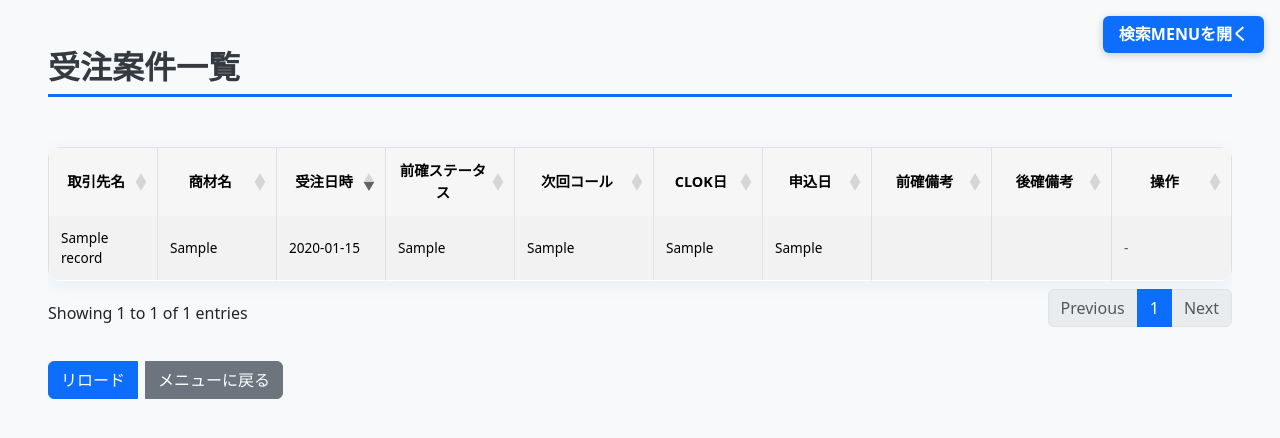
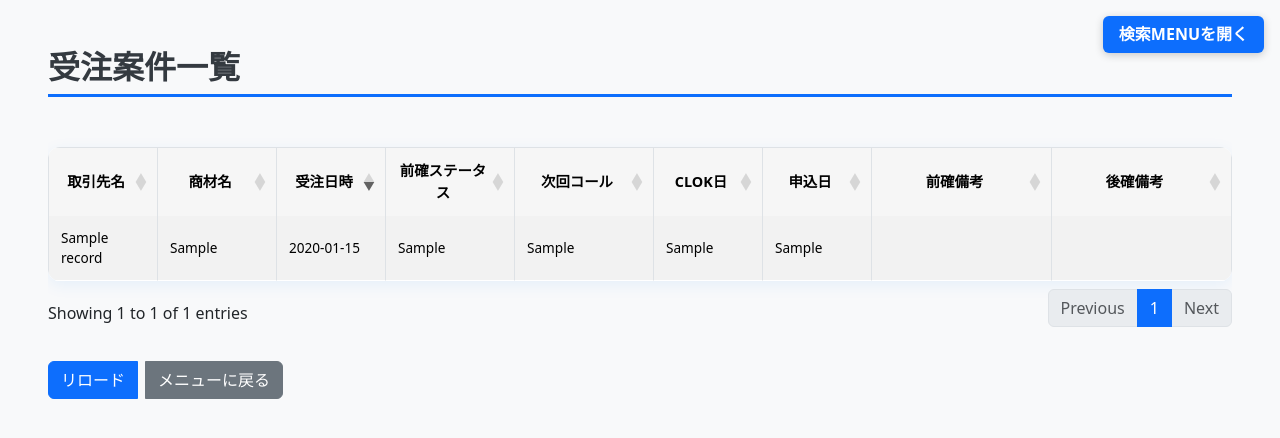
Before and after one commit to 6hfu/giftsf, a Flask app: template templates/records.html in a window 1280 px wide. Shown: the top 438 px of the page. Run offline with Flask 3, Linux system fonts and the light colour scheme; the template is opened without the code that fills it: most values are stand-ins (such as "Sample title", 1, 10 or a date in 2020); some libraries are stand-ins or nearby versions.

Commit message:
Update records.html

```diff
--- a/templates/records.html
+++ b/templates/records.html
@@ -384,7 +384,6 @@
                             <th>申込日</th>
                             <th>前確備考</th>
                             <th>後確備考</th>
-                        <th>操作</th> <!-- ★ 追加 -->
                         </tr>
                     </thead>
                     <tbody>
@@ -399,17 +398,9 @@
                             <td>{{ record.Field118__c or '' }}</td>
                             <td>{{ (record.Field171__c or '').replace('\n', '<br>') | safe }}</td>
                             <td>{{ (record.Field172__c or '').replace('\n', '<br>') | safe }}</td>
-                        <td>
-                          {% if not record.CLOK__c %}
-                            <a href="{{ url_for('edit_record', record_id=record.Id) }}" class="btn btn-sm btn-warning">編集</a>
-                          {% else %}
-                            <span class="text-muted">-</span>
-                          {% endif %}
-                        </td>
                         </tr>
                         {% endfor %}
                     </tbody>
-
                 </table>
             </table>
         </div>
```
Lines whose indentation alone changed are shown as unchanged.
